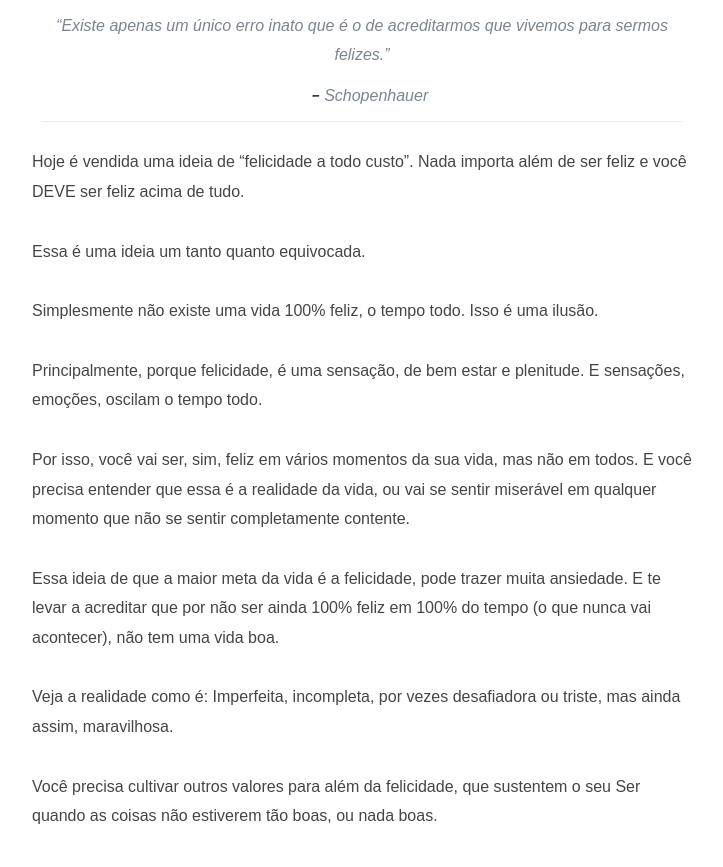
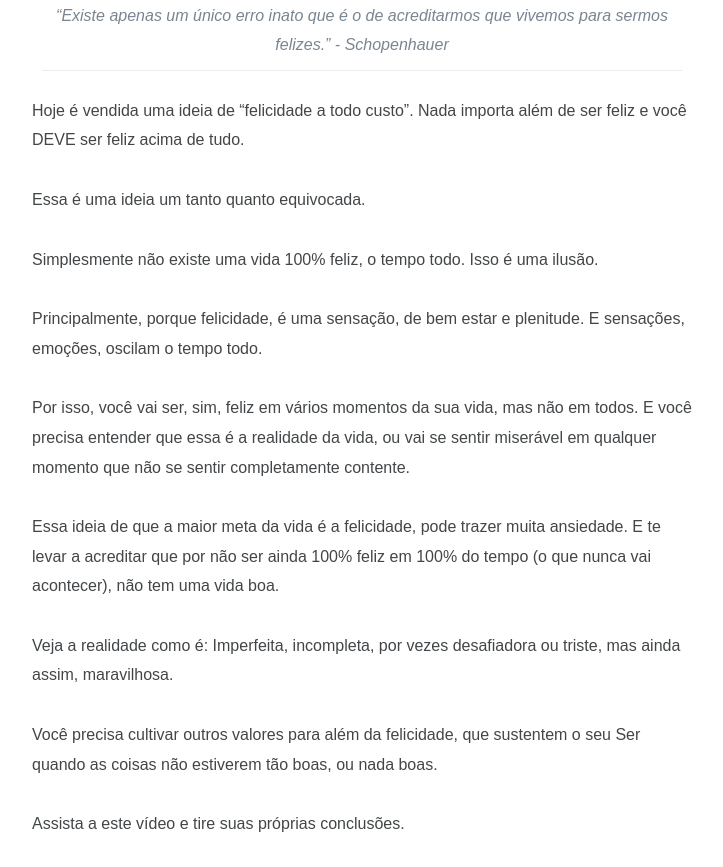
Before and after one commit to geanramos/blog-v24, a Jekyll site: the page built from _posts/ohayo/2024-06-11-definicao-de-felicidade.md, in a window 1280 px wide and 1400 px high, scrolled down 805 px. Shown: the part 253-1120 px from the top of the window, without its empty margins (278-1001 px from the left). Built offline with Jekyll 4.4.1, drawn with Linux system fonts in a browser that asks for light colours; some web fonts are replaced; comment, search, counter and statistics services are not loaded; some of the changed text lies outside the part shown.

```diff
--- a/_posts/ohayo/2024-06-11-definicao-de-felicidade.md
+++ b/_posts/ohayo/2024-06-11-definicao-de-felicidade.md
@@ -12,8 +12,7 @@ image: "https://img.freepik.com/fotos-gratis/close-up-mulher-segurando-bebe_23-2
 ![close up mulher segurando bebe](https://img.freepik.com/fotos-gratis/close-up-mulher-segurando-bebe_23-2149071565.jpg)
 
 
-> "Existe apenas um único erro inato que é o de acreditarmos que vivemos para sermos felizes."
-> - Schopenhauer
+> "Existe apenas um único erro inato que é o de acreditarmos que vivemos para sermos felizes." - Schopenhauer
 
 Hoje é vendida uma ideia de "felicidade a todo custo". Nada importa além de ser feliz e você DEVE ser feliz acima de tudo.
 
```
Also changed, not shown: _posts/ohayo/2024-06-11-trabalho-mais-importante.md (added, +42 -0 lines), img/img_posts_reflexo_mente.jpg (added).
